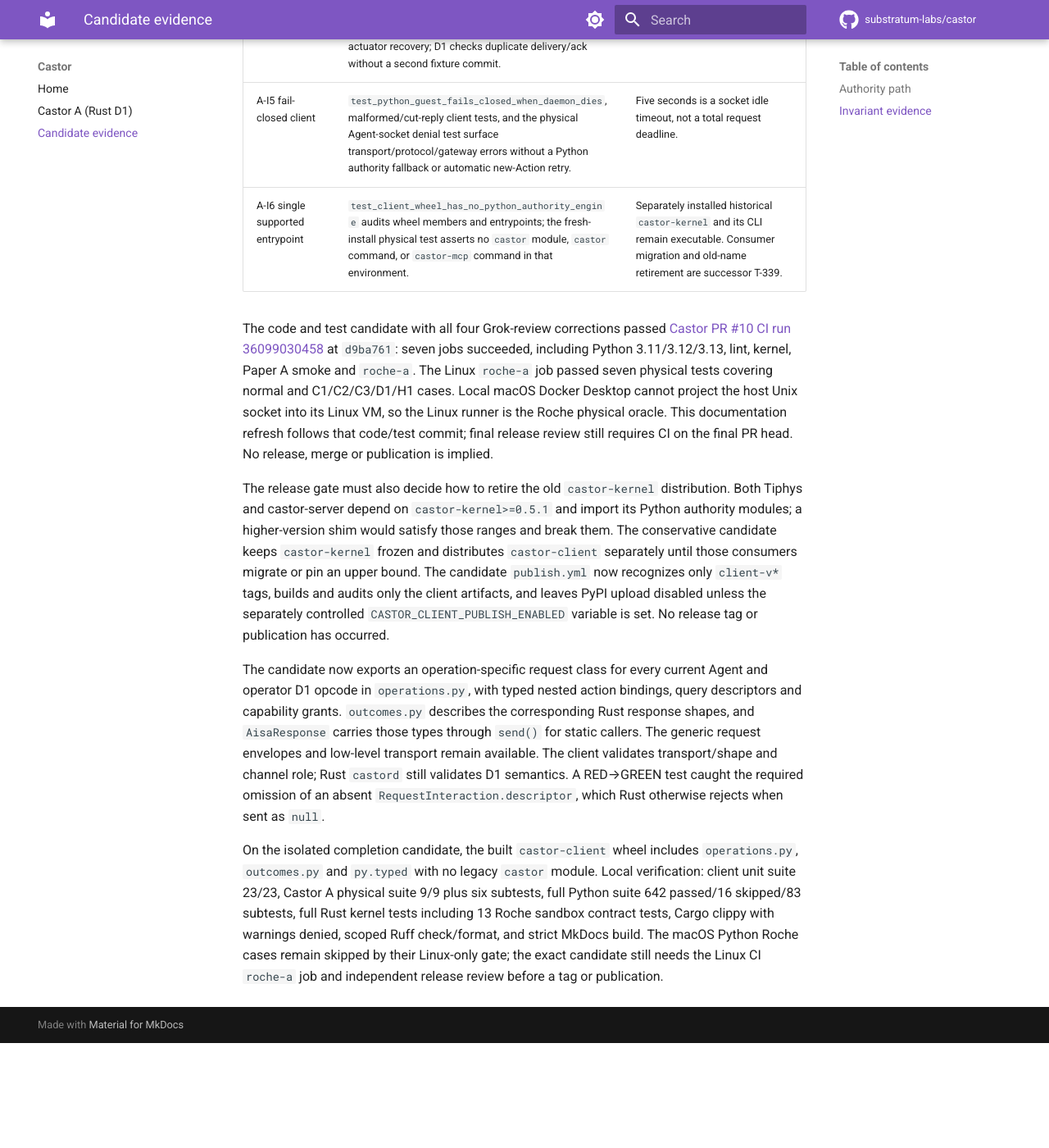
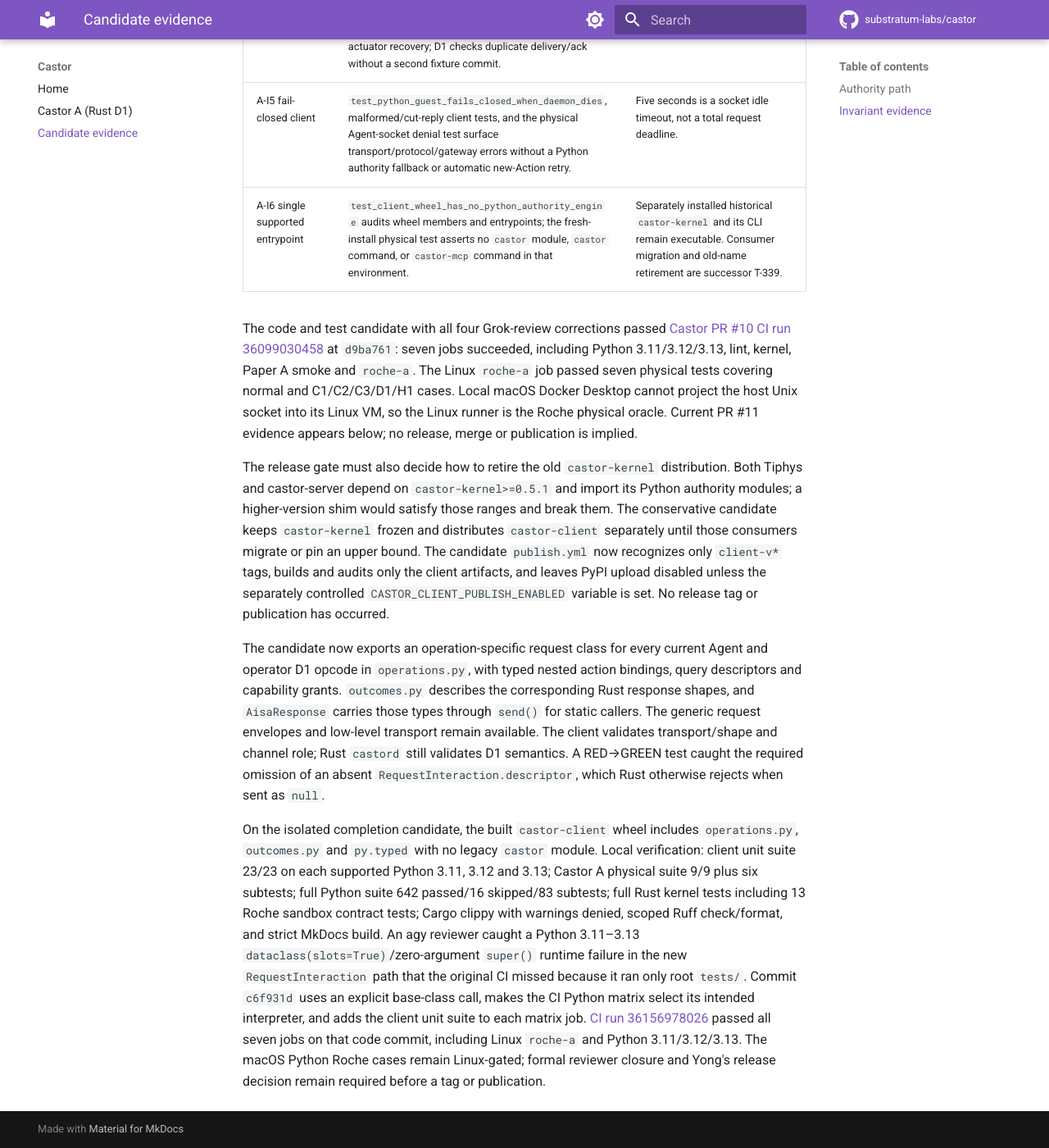
Before and after one commit to substratum-labs/castor, an MkDocs documentation site: the page built from docs/castor-a-conformance.md, in a window 1280 px wide and 1400 px high, scrolled down 1379 px. Shown: the whole window at 82% size. Built offline with MkDocs 1.6.1 and Material for MkDocs 9.7.7, drawn with Linux system fonts in a browser that asks for light colours; comment, search, counter and statistics services are not loaded; before the commit the page ends 2651 px from its top, so only the background shows below that.

Commit message:
docs: record supported-Python regression and CI evidence

```diff
--- a/docs/castor-a-conformance.md
+++ b/docs/castor-a-conformance.md
@@ -17,10 +17,10 @@ This page records bounded evidence for the Castor A candidate, not a release acc
 | A-I5 fail-closed client | `test_python_guest_fails_closed_when_daemon_dies`, malformed/cut-reply client tests, and the physical Agent-socket denial test surface transport/protocol/gateway errors without a Python authority fallback or automatic new-Action retry. | Five seconds is a socket idle timeout, not a total request deadline. |
 | A-I6 single supported entrypoint | `test_client_wheel_has_no_python_authority_engine` audits wheel members and entrypoints; the fresh-install physical test asserts no `castor` module, `castor` command, or `castor-mcp` command in that environment. | Separately installed historical `castor-kernel` and its CLI remain executable. Consumer migration and old-name retirement are successor T-339. |
 
-The code and test candidate with all four Grok-review corrections passed [Castor PR #10 CI run 36099030458](https://github.com/substratum-labs/castor/actions/runs/36099030458) at `d9ba761`: seven jobs succeeded, including Python 3.11/3.12/3.13, lint, kernel, Paper A smoke and `roche-a`. The Linux `roche-a` job passed seven physical tests covering normal and C1/C2/C3/D1/H1 cases. Local macOS Docker Desktop cannot project the host Unix socket into its Linux VM, so the Linux runner is the Roche physical oracle. This documentation refresh follows that code/test commit; final release review still requires CI on the final PR head. No release, merge or publication is implied.
+The code and test candidate with all four Grok-review corrections passed [Castor PR #10 CI run 36099030458](https://github.com/substratum-labs/castor/actions/runs/36099030458) at `d9ba761`: seven jobs succeeded, including Python 3.11/3.12/3.13, lint, kernel, Paper A smoke and `roche-a`. The Linux `roche-a` job passed seven physical tests covering normal and C1/C2/C3/D1/H1 cases. Local macOS Docker Desktop cannot project the host Unix socket into its Linux VM, so the Linux runner is the Roche physical oracle. Current PR #11 evidence appears below; no release, merge or publication is implied.
 
 The release gate must also decide how to retire the old `castor-kernel` distribution. Both Tiphys and castor-server depend on `castor-kernel>=0.5.1` and import its Python authority modules; a higher-version shim would satisfy those ranges and break them. The conservative candidate keeps `castor-kernel` frozen and distributes `castor-client` separately until those consumers migrate or pin an upper bound. The candidate `publish.yml` now recognizes only `client-v*` tags, builds and audits only the client artifacts, and leaves PyPI upload disabled unless the separately controlled `CASTOR_CLIENT_PUBLISH_ENABLED` variable is set. No release tag or publication has occurred.
 
 The candidate now exports an operation-specific request class for every current Agent and operator D1 opcode in `operations.py`, with typed nested action bindings, query descriptors and capability grants. `outcomes.py` describes the corresponding Rust response shapes, and `AisaResponse` carries those types through `send()` for static callers. The generic request envelopes and low-level transport remain available. The client validates transport/shape and channel role; Rust `castord` still validates D1 semantics. A RED→GREEN test caught the required omission of an absent `RequestInteraction.descriptor`, which Rust otherwise rejects when sent as `null`.
 
-On the isolated completion candidate, the built `castor-client` wheel includes `operations.py`, `outcomes.py` and `py.typed` with no legacy `castor` module. Local verification: client unit suite 23/23, Castor A physical suite 9/9 plus six subtests, full Python suite 642 passed/16 skipped/83 subtests, full Rust kernel tests including 13 Roche sandbox contract tests, Cargo clippy with warnings denied, scoped Ruff check/format, and strict MkDocs build. The macOS Python Roche cases remain skipped by their Linux-only gate; the exact candidate still needs the Linux CI `roche-a` job and independent release review before a tag or publication.
+On the isolated completion candidate, the built `castor-client` wheel includes `operations.py`, `outcomes.py` and `py.typed` with no legacy `castor` module. Local verification: client unit suite 23/23 on each supported Python 3.11, 3.12 and 3.13; Castor A physical suite 9/9 plus six subtests; full Python suite 642 passed/16 skipped/83 subtests; full Rust kernel tests including 13 Roche sandbox contract tests; Cargo clippy with warnings denied, scoped Ruff check/format, and strict MkDocs build. An agy reviewer caught a Python 3.11–3.13 `dataclass(slots=True)`/zero-argument `super()` runtime failure in the new `RequestInteraction` path that the original CI missed because it ran only root `tests/`. Commit `c6f931d` uses an explicit base-class call, makes the CI Python matrix select its intended interpreter, and adds the client unit suite to each matrix job. [CI run 36156978026](https://github.com/substratum-labs/castor/actions/runs/36156978026) passed all seven jobs on that code commit, including Linux `roche-a` and Python 3.11/3.12/3.13. The macOS Python Roche cases remain Linux-gated; formal reviewer closure and Yong's release decision remain required before a tag or publication.
```
